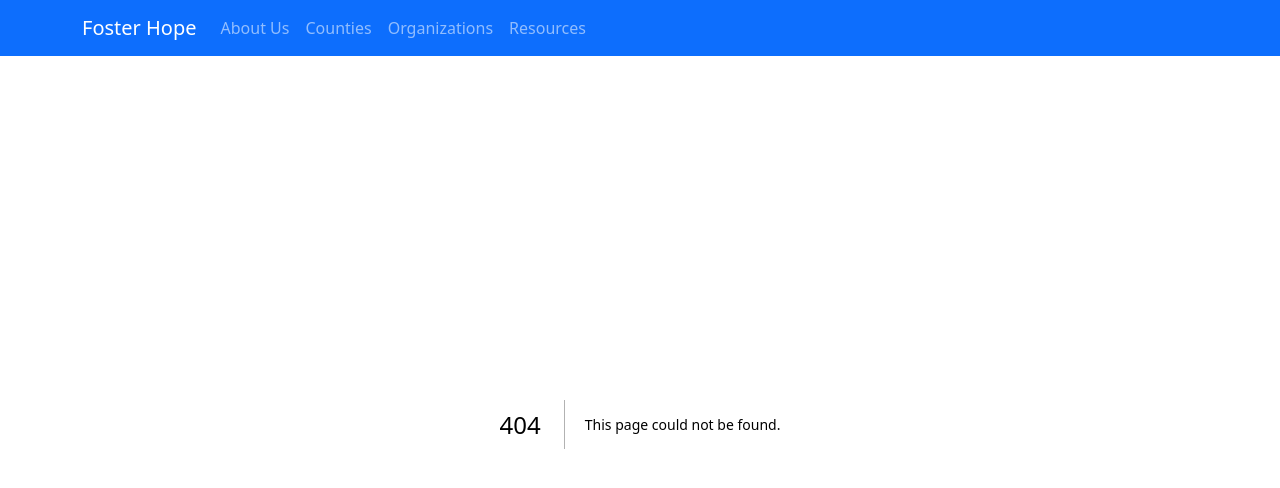
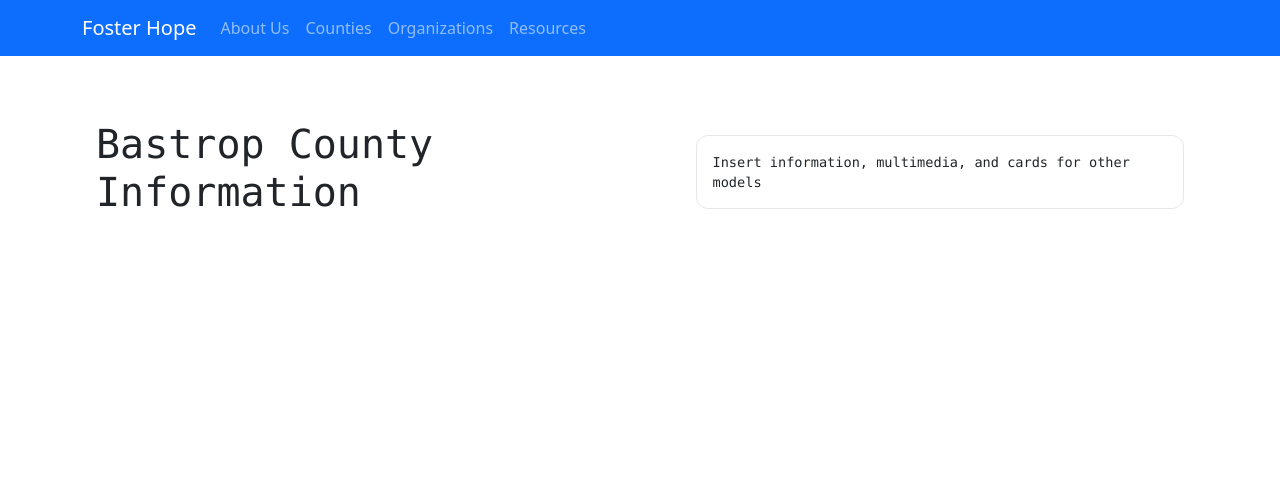
Before and after one commit to MaadhavK/foster-hope-2024, a Next.js app in the folder front-end/: page /counties/instances/bastrop in a window 1280 px wide. Before the commit this address had no page. Shown: the top 488 px of the page. Built offline with nearby package versions, Linux system fonts and the light colour scheme.

Commit message:
Added instance pages for counties and buttons to link to them

```diff
--- /dev/null
+++ b/front-end/src/app/counties/instances/bastrop/page.jsx
@@ -0,0 +1,13 @@
+"use client"
+import styles from "../../../page.module.css";
+
+export default function TravisCounty(){
+    return (
+        <main className = {styles.main}>
+            <div className={styles.description}>
+                <h1> Bastrop County Information</h1>
+                <p> Insert information, multimedia, and cards for other models</p>
+            </div>
+        </main>
+    )
+}
```
Also changed, not shown: front-end/src/app/counties/instances/hays/page.jsx (added, +13 -0 lines), front-end/src/app/counties/instances/travis/page.jsx (added, +13 -0 lines), front-end/src/app/counties/page.jsx (+7 -1 lines).
